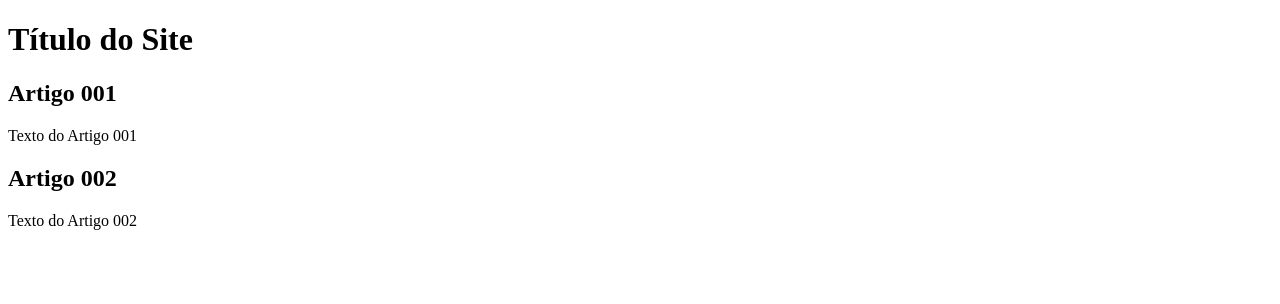
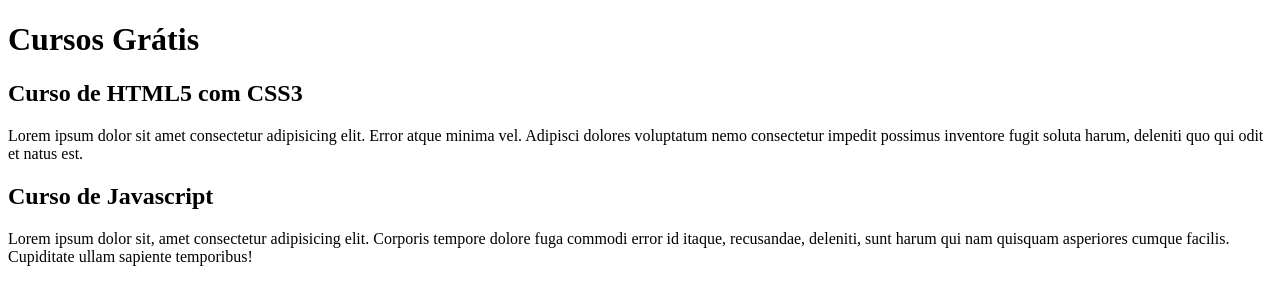
Before and after one commit to carolinesantosgaspar/ola-mundo, a plain HTML site: page site-exemplo/index.html in a window 1280 px wide. Drawn offline with Linux system fonts and the light colour scheme.

Commit message:
Update index.html

```diff
--- a/site-exemplo/index.html
+++ b/site-exemplo/index.html
@@ -8,15 +8,15 @@
 <body>
     <main>
         <header>
-            <h1>Título do Site</h1>
+            <h1>Cursos Grátis</h1>
         </header>
         <article>
-            <h2>Artigo 001</h2>
-            <p>Texto do Artigo 001</p>
+            <h2>Curso de HTML5 com CSS3</h2>
+            <p>Lorem ipsum dolor sit amet consectetur adipisicing elit. Error atque minima vel. Adipisci dolores voluptatum nemo consectetur impedit possimus inventore fugit soluta harum, deleniti quo qui odit et natus est.</p>
         </article>
         <article>
-            <h2>Artigo 002</h2>
-            <p>Texto do Artigo 002</p>
+            <h2>Curso de Javascript</h2>
+            <p>Lorem ipsum dolor sit, amet consectetur adipisicing elit. Corporis tempore dolore fuga commodi error id itaque, recusandae, deleniti, sunt harum qui nam quisquam asperiores cumque facilis. Cupiditate ullam sapiente temporibus!</p>
         </article>
     </main>
 </body>
```
